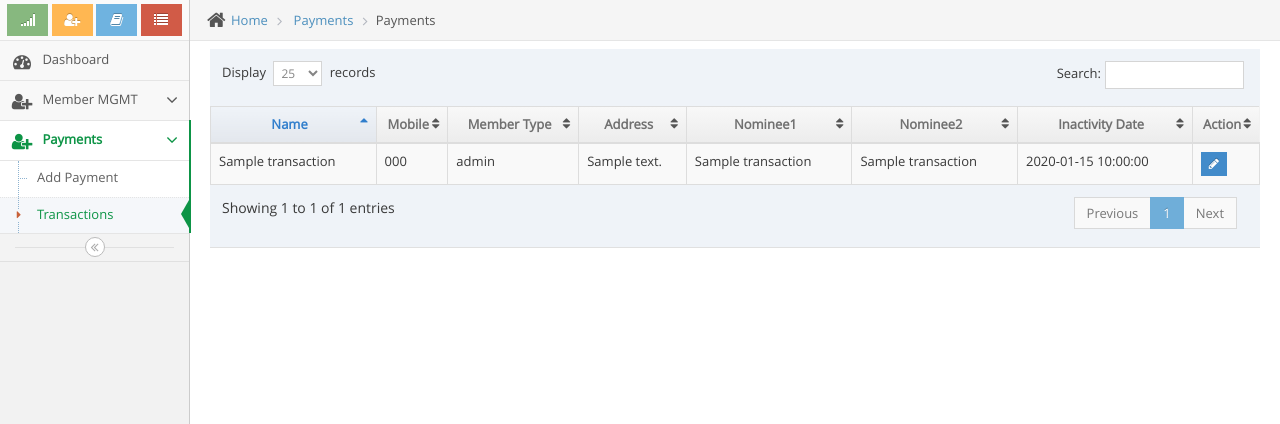
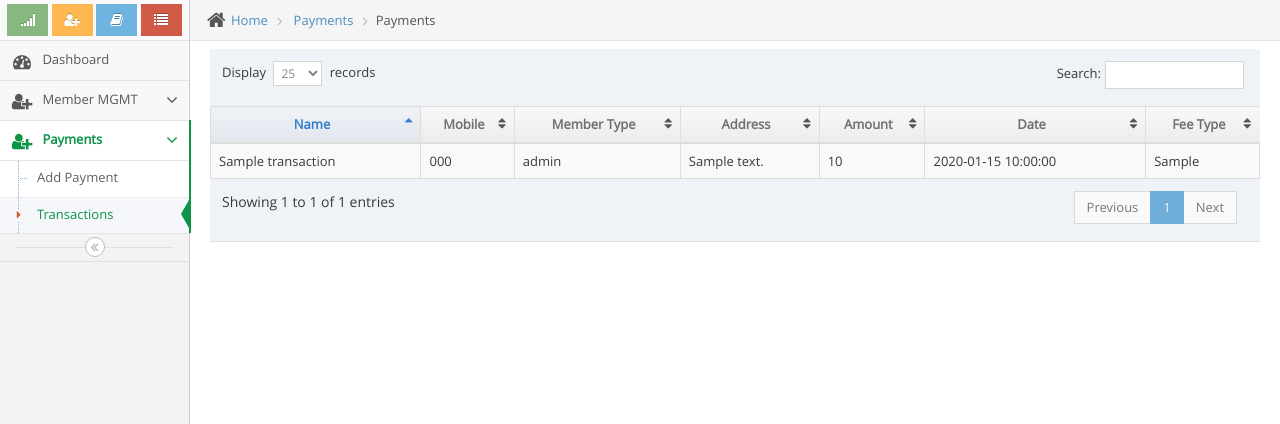
Before and after one commit to milansoni44/sss, a CodeIgniter app: page /hquiz/index.php/payments/index in a window 1280 px wide. Shown: the part 45-469 px from the top of the page. Run offline with CodeIgniter, Linux system fonts and the light colour scheme; the visitor is signed in with stand-in values (Sample User, id 1); tables that the repository leaves empty or names only in its code hold one stand-in row (values such as "Sample post"); data that the repository does not hold is empty.

Commit message:
fee paid hurray

```diff
--- a/application/controllers/Payments.php
+++ b/application/controllers/Payments.php
@@ -11,10 +11,35 @@ class Payments extends MY_Controller {
 
     public function pay_membership_fee() {
         if($this->input->server("REQUEST_METHOD") == "POST") {
-            if($this->debug) {
-                echo "<pre>";
-                print_r($this->input->post());
-                echo "</pre>";
+            $data = $this->input->post();
+
+            if(!empty($data['user_id']) && !empty($data['membership_fee'])) {
+                $arrTransaction = [];
+                $user = $data['user_id'];
+                $fee = $data['membership_fee'];
+                for($index = 0; $index < count($data['user_id']); $index++) {
+                    $arrTransaction[$index] = [
+                        'user_id'               => $user[$index],
+                        'membership_fee_paid'   => $fee[$index],
+                        'created_at'            => date('Y-m-d H:i:s'),
+                        // 'fee_flag'              => 'MEMBER_FEE'
+                    ];
+                }
+
+                /* if($this->debug) {
+                    echo "<pre>";
+                    print_r($arrTransaction);
+                    echo "</pre>";
+                    die;
+                } */
+                $this->db->trans_start();
+                $this->db->insert_batch('transactions', $arrTransaction);
+                $this->db->trans_complete();
+                if($this->db->trans_status()) {
+                    $this->session->set_flashdata("success", "Membership fee paid successfully.");
+                } else {
+                    $this->session->set_flashdata("success", "Membership fee is failed to pay. Please try again later");
+                }
             }
         } else {
             show_404();
@@ -66,7 +91,8 @@ class Payments extends MY_Controller {
 	public function index()
 	{
         $transactions = $this->db->query("SELECT
-                            transactions.*
+                            transactions.*,
+                            user_master.*
                         FROM transactions
                         LEFT JOIN user_master ON user_master.user_id = transactions.user_id
                         LEFT JOIN user_master AS demise_user ON demise_user.user_id = transactions.demise_user_id
--- a/application/views/payment/payment_list.php
+++ b/application/views/payment/payment_list.php
@@ -65,10 +65,9 @@
                                         <th>Mobile</th>
                                         <th>Member Type</th>
                                         <th>Address</th>
-                                        <th>Nominee1</th>
-                                        <th>Nominee2</th>
-                                        <th>Inactivity Date</th>
-                                        <th>Action</th>
+                                        <th>Amount</th>
+                                        <th>Date</th>
+                                        <th>Fee Type</th>
                                         </thead>
                                         <tbody>
                                             <?php
@@ -80,20 +79,9 @@
                                                         <td><?php echo $transaction['mobile']; ?></td>
                                                         <td><?php echo $transaction['user_type']; ?></td>
                                                         <td><?php echo $transaction['address']; ?></td>
-                                                        <td><?php echo $transaction['nominee1']; ?></td>
-                                                        <td><?php echo $transaction['nominee2']; ?></td>
-                                                        <td><?php echo $transaction['inactivity_date']; ?></td>
-                                                        <td>
-                                                            <a class="btn btn-primary btn-xs  no-padding-top no-padding-bottom" href="<?php echo $admin_add_user_link . '/' . $user['user_id']; ?>">
-                                                                <i class="fa fa-pencil"></i>
-                                                            </a>
-                                                            &nbsp;
-                                                        <!--<a title="Delete"
-                                                               class="btn btn-primary sts-btn btn-xs no-padding-top no-padding-bottom user_delete_btn"
-                                                               href="<?php /*echo base_url()*/?>user/delete_user/<?php /*echo $user['user_id']; */?>">
-                                                                <i class="fa fa-trash"></i>
-                                                            </a>-->
-                                                        </td>
+                                                        <td><?php echo $transaction['membership_fee_paid']; ?></td>
+                                                        <td><?php echo $transaction['created_at']; ?></td>
+                                                        <td><?php echo $transaction['fee_flag']; ?></td>
                                                     </tr>
                                                     <?php
                                                 }
--- a/change_log.txt
+++ b/change_log.txt
@@ -8,3 +8,5 @@ ALTER TABLE `user_master` ADD `membership_fee` DECIMAL(14,2) NOT NULL DEFAULT '0
 CREATE TABLE `sss`.`membership_fee` ( `id` INT NOT NULL AUTO_INCREMENT , `user_id` INT NOT NULL , `membership_fee_paid` DECIMAL(14,2) NOT NULL , `balance_due` DECIMAL(14,2) NOT NULL , `created_at` DATETIME NOT NULL DEFAULT CURRENT_TIMESTAMP , `fee_flag` ENUM('MEMBER_FEE','INSTITUTE_FEE','DEMISE_FEE') NOT NULL DEFAULT 'MEMBER_FEE' , `demise_user_id` INT NULL , PRIMARY KEY (`id`)) ENGINE = InnoDB;
 
 RENAME TABLE `sss`.`membership_fee` TO `sss`.`transactions`;
+
+ALTER TABLE `transactions` CHANGE `fee_flag` `fee_flag` ENUM('MEMBER_FEE','INSTITUTE_FEE','DEMISE_FEE') CHARACTER SET utf8mb4 COLLATE utf8mb4_general_ci NOT NULL DEFAULT 'MEMBER_FEE' COMMENT 'MEMBER_FEE | INSTITUTE_FEE | DEMISE_FEE';
--- a/index.php
+++ b/index.php
@@ -1,4 +1,5 @@
 <?php
+date_default_timezone_set("Asia/Kolkata");
 /**
  * CodeIgniter Snehal Change
  *
```
Also changed, not shown: application/views/payment/membership_fee.php (+15 -1 lines).
